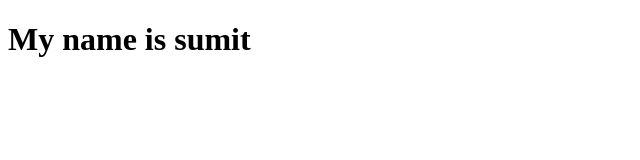
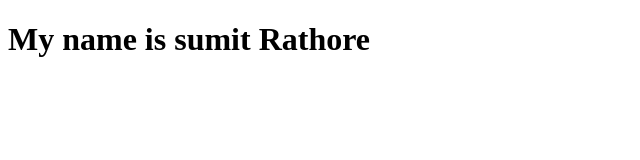
Before and after one commit to Sumitrathore10/DSA-USING-CPP, a plain HTML site: page index.htm in a window 1280 px wide. Shown: the whole page, without its empty margins (0-640 px from the left). Drawn offline with Linux system fonts and the light colour scheme.

Commit message:
write fullname in html file

```diff
--- a/index.htm
+++ b/index.htm
@@ -6,6 +6,6 @@
     <title>Document</title>
 </head>
 <body>
-    <h1>My name is sumit</h1>
+    <h1>My name is sumit Rathore</h1>
 </body>
 </html>
```
